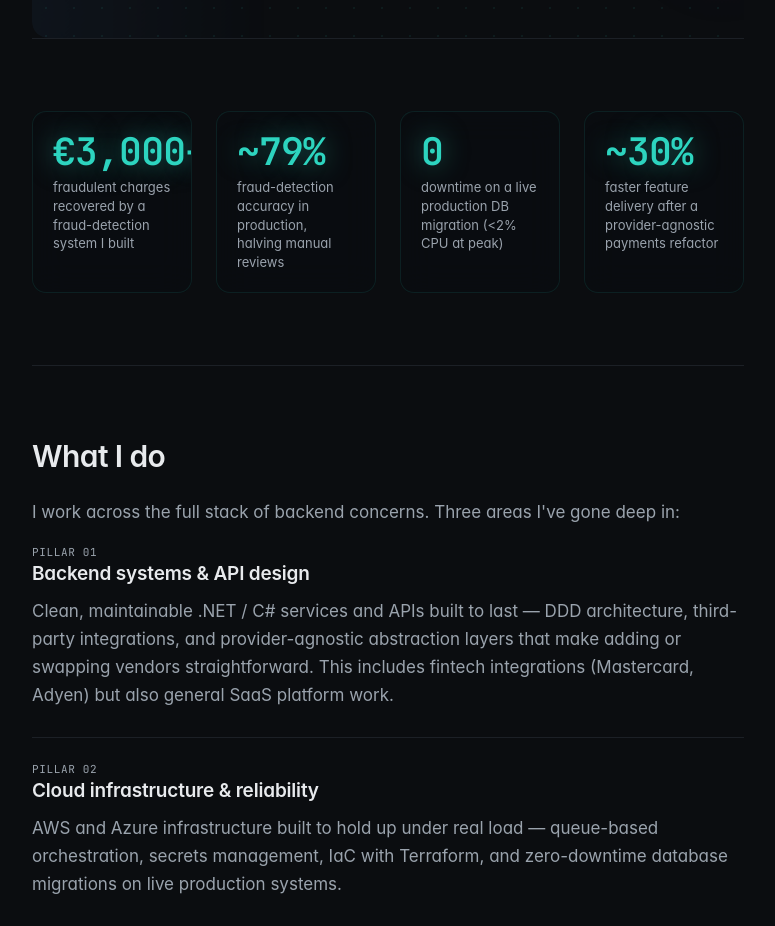
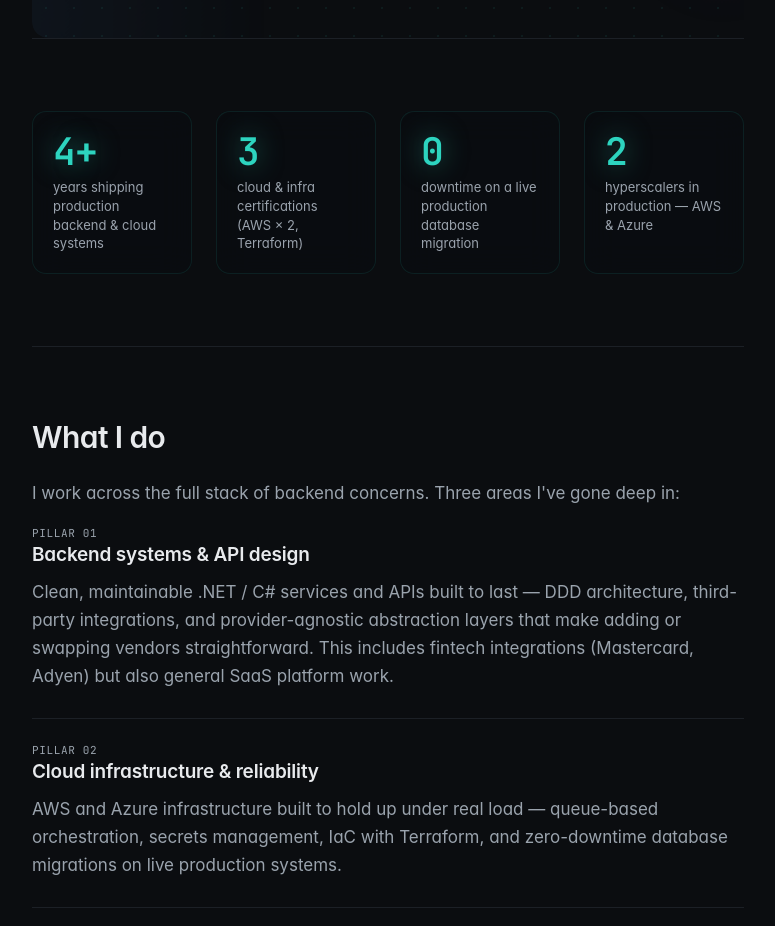
Before and after one commit to hamzafa1d1/hfsoftwareservices, a plain HTML site: page index.html in a window 1280 px wide. Shown: the part 1000-1926 px from the top of the page, without its empty margins (252-1027 px from the left). Drawn offline with Linux system fonts and the light colour scheme; a web font is replaced by a local one.

Commit message:
Improve metrics: 4+ yrs, 3 certs, 0 downtime, 2 hyperscalers

```diff
--- a/index.html
+++ b/index.html
@@ -146,20 +146,20 @@
       <section class="section reveal" aria-label="Proof and metrics">
         <ul class="metrics">
           <li>
-            <div class="metric__num"><span class="count" data-prefix="€" data-count="3000" data-suffix="+">€3,000+</span></div>
-            <div class="metric__label">fraudulent charges recovered by a fraud-detection system I built</div>
+            <div class="metric__num"><span class="count" data-count="4" data-suffix="+">4+</span></div>
+            <div class="metric__label">years shipping production backend &amp; cloud systems</div>
           </li>
           <li>
-            <div class="metric__num"><span class="count" data-prefix="~" data-count="79" data-suffix="%">~79%</span></div>
-            <div class="metric__label">fraud-detection accuracy in production, halving manual reviews</div>
+            <div class="metric__num"><span class="count" data-count="3">3</span></div>
+            <div class="metric__label">cloud &amp; infra certifications (AWS × 2, Terraform)</div>
           </li>
           <li>
             <div class="metric__num"><span class="count" data-count="0">0</span></div>
-            <div class="metric__label">downtime on a live production DB migration (&lt;2% CPU at peak)</div>
+            <div class="metric__label">downtime on a live production database migration</div>
           </li>
           <li>
-            <div class="metric__num"><span class="count" data-prefix="~" data-count="30" data-suffix="%">~30%</span></div>
-            <div class="metric__label">faster feature delivery after a provider-agnostic payments refactor</div>
+            <div class="metric__num"><span class="count" data-count="2">2</span></div>
+            <div class="metric__label">hyperscalers in production — AWS &amp; Azure</div>
           </li>
         </ul>
       </section>
```
